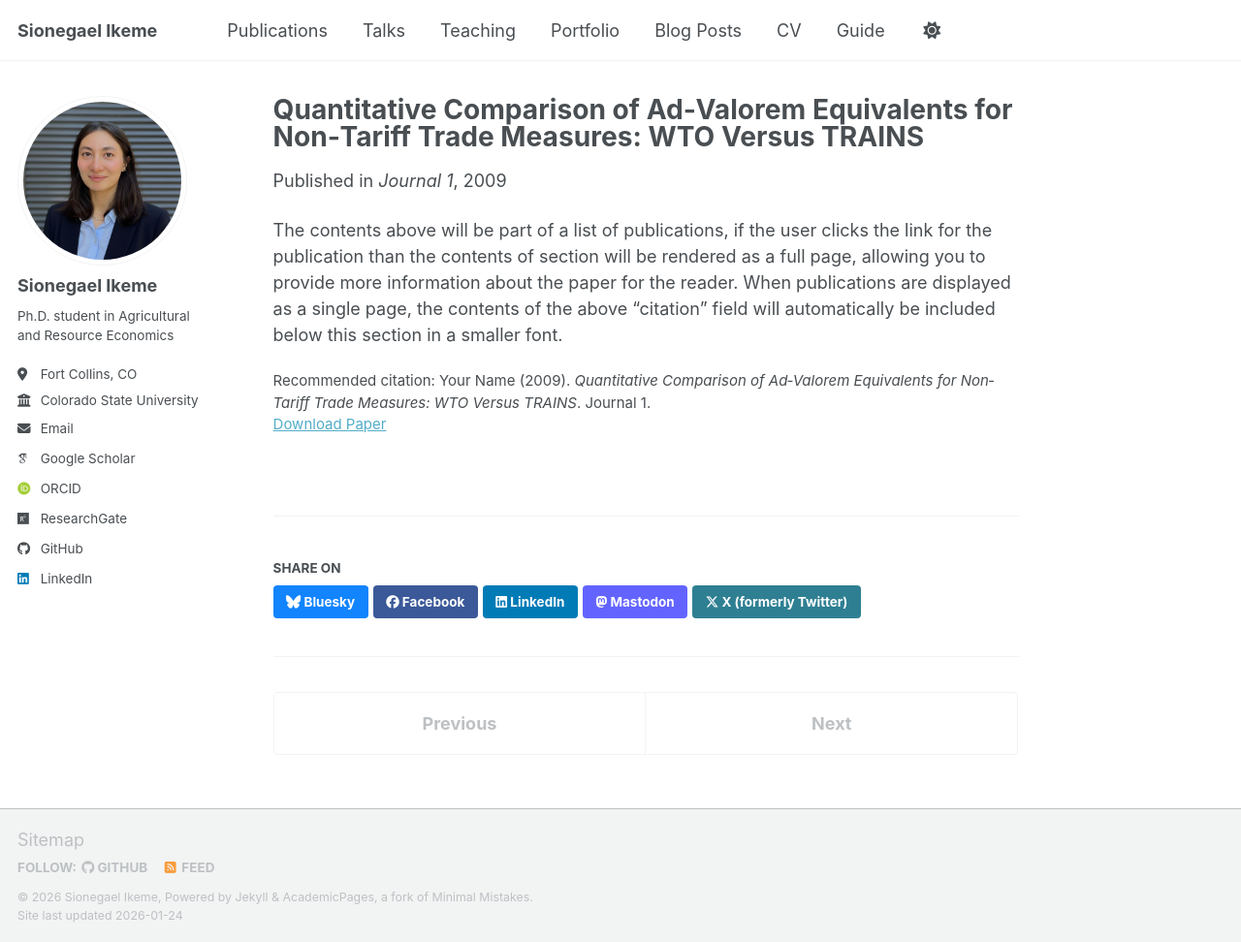
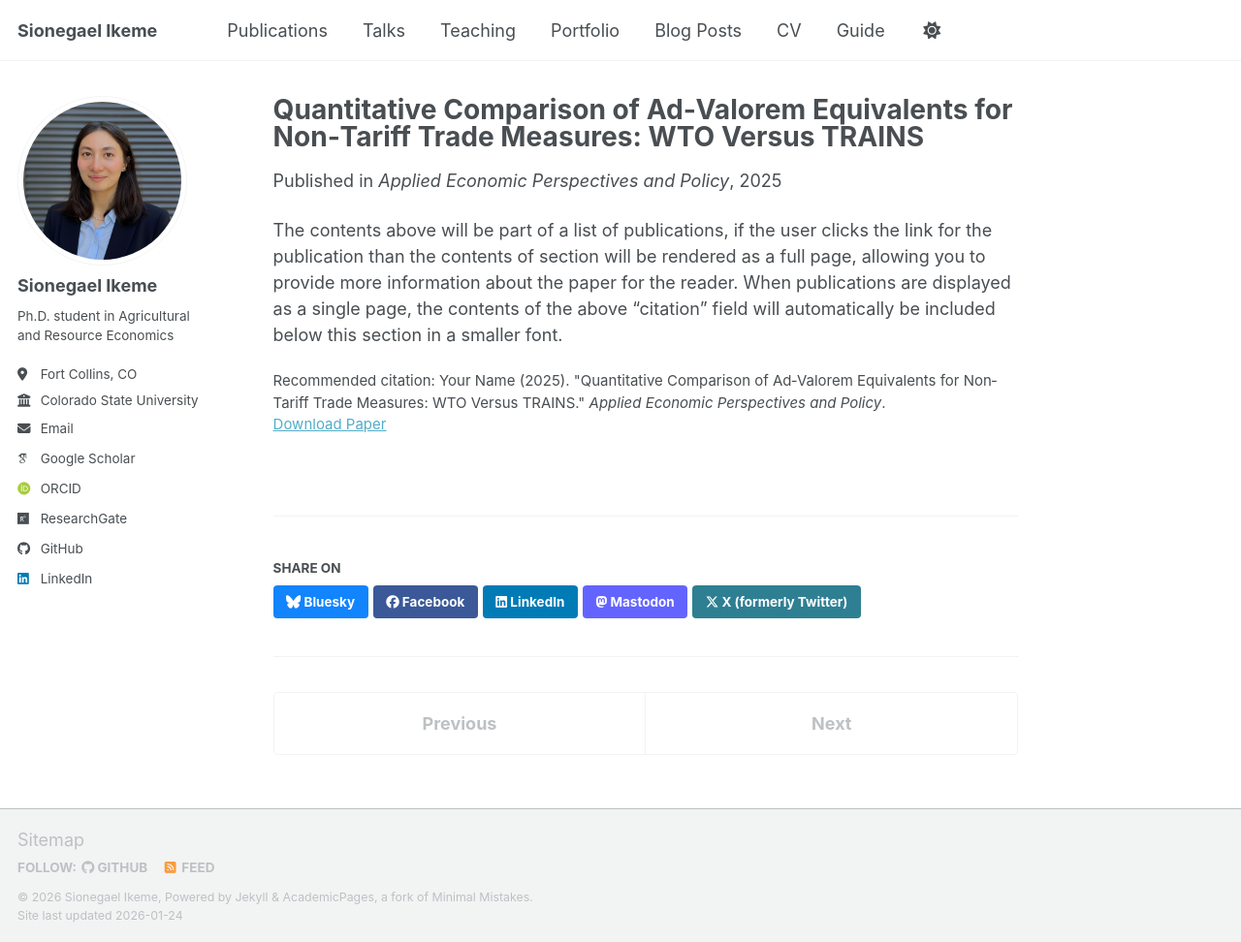
Before and after one commit to sikeme10/sikeme10.github.io, a Jekyll site: the page built from _publications/2009-10-01-paper-title-number-1.md, in a window 1280 px wide and 972 px high. Shown: the whole window at 97% size. Built offline with Jekyll 4.4.1, drawn with Linux system fonts in a browser that asks for light colours; some web fonts are replaced; a script bundle is joined from its source files by our own code; library files that are not in the unit come from our copies.

Commit message:
Revise publication information for paper on trade measures
Updated publication details including date, venue, and URLs.

```diff
--- a/_publications/2009-10-01-paper-title-number-1.md
+++ b/_publications/2009-10-01-paper-title-number-1.md
@@ -2,12 +2,13 @@
 title: "Quantitative Comparison of Ad‐Valorem Equivalents for Non‐Tariff Trade Measures: WTO Versus TRAINS"
 collection: publications
 category: manuscripts
-permalink: /publication/2009-10-01-ad-valorem-equivalents
+permalink: /publication/ad-valorem-equivalents-wto-trains/
 excerpt: "Quantitative comparison of ad‐valorem equivalents for non‐tariff trade measures using WTO and TRAINS data."
-date: 2009-10-01
-venue: "Journal 1"
-paperurl: "https://scholar.google.com/citations?user=cXDF8XgAAAAJ&hl=fr&inst=6416714965532506866&oi=ao"
-googlescholar: "https://scholar.google.com/citations?user=cXDF8XgAAAAJ&hl=fr&inst=6416714965532506866&oi=ao"
-citation: 'Your Name (2009). <i>Quantitative Comparison of Ad‐Valorem Equivalents for Non‐Tariff Trade Measures: WTO Versus TRAINS</i>. Journal 1.'
+date: 2025-11-23
+venue: "Applied Economic Perspectives and Policy"
+paperurl: "https://onlinelibrary.wiley.com/doi/full/10.1002/aepp.70039"
+scholarurl: "https://scholar.google.com/citations?view_op=view_citation&hl=fr&user=cXDF8XgAAAAJ&citation_for_view=cXDF8XgAAAAJ:Y0pCki6q_DkC"
+citation: 'Your Name (2025). &quot;Quantitative Comparison of Ad‐Valorem Equivalents for Non‐Tariff Trade Measures: WTO Versus TRAINS.&quot; <i>Applied Economic Perspectives and Policy</i>.'
 ---
+
 The contents above will be part of a list of publications, if the user clicks the link for the publication than the contents of section will be rendered as a full page, allowing you to provide more information about the paper for the reader. When publications are displayed as a single page, the contents of the above "citation" field will automatically be included below this section in a smaller font.
```
